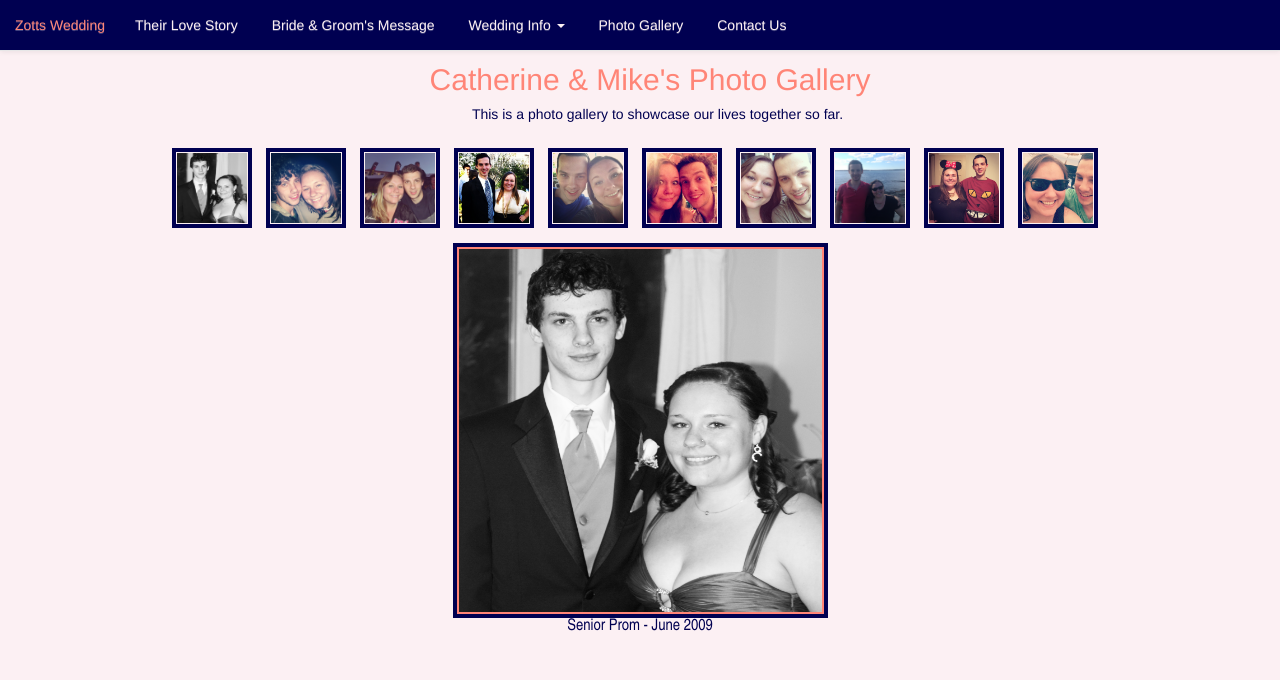
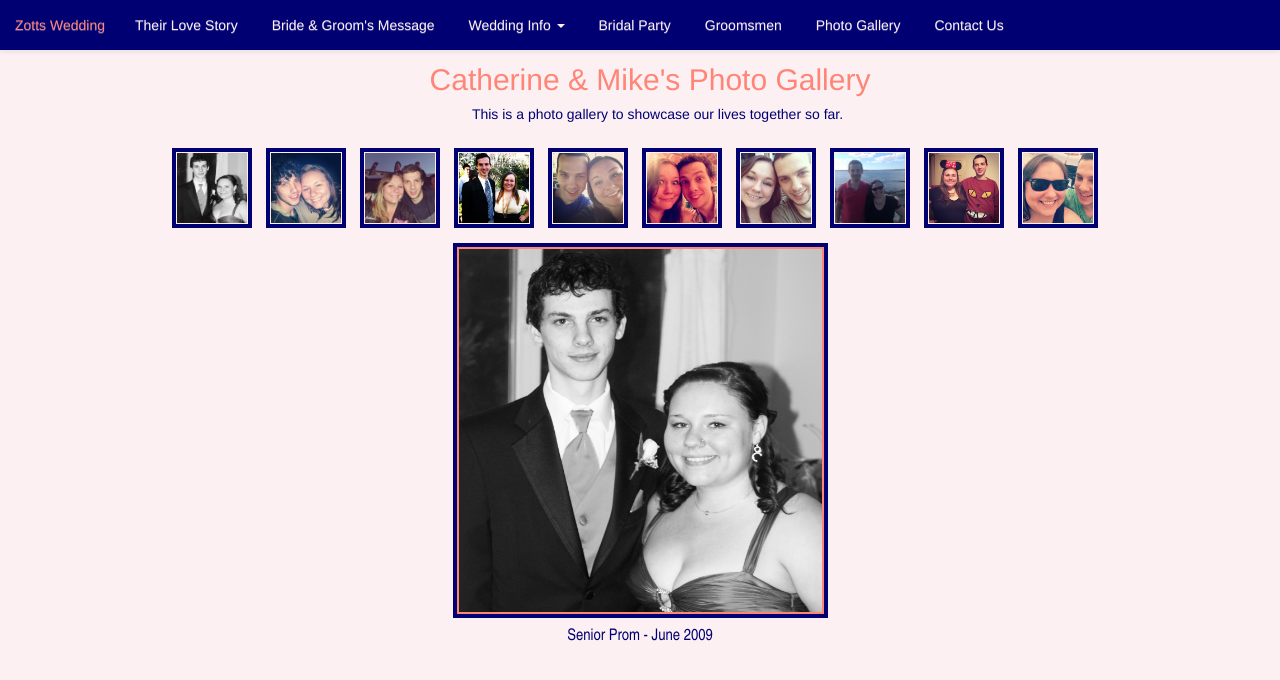
Before and after one commit to catherineplotts/zotts, a website: page gallery.html in a window 1280 px wide. Drawn offline with nearby package versions, Linux system fonts and the light colour scheme.

Commit message:
Updated shade of blue in css file. Added bridal party and groomsmen html files. Added pictures of bridal party and groomsmen. Updated server file to serve new html files. Updated navigation bar to include new links.

```diff
--- a/css/wedding2.css
+++ b/css/wedding2.css
@@ -48,7 +48,7 @@ h2{
 p{
 
 	font-size: 14px;
-	color: #000051;
+	color: #000073;
 	font-family: Helvetica, sans-serif;
 	line-height: 18px;
 	margin: 0 0 0 35px;
@@ -57,15 +57,17 @@ p{
 }
 figcaption{
 	font-size: 16px;
-	color: #000051;
+	margin: 10px 0 0 0 ;
+	color: #000073;
 	font-family: 'Arial Narrow', Helvetica, sans-serif;
 	line-height: 18px;
+	width:375px;
 }
 
 p a{
 
 	font-size: 16px;
-	color: #000051;
+	color: #000073;
 	font-family: 'Arial Narrow', Helvetica, sans-serif;
 	line-height: 18px;
 	text-decoration: underline;
@@ -78,7 +80,7 @@ p a:hover{
 
 a{
 
-	color: #000051
+	color: #000073
 	outline: none;
 
 }
@@ -191,18 +193,18 @@ a:hover, .navbar-default .navbar-nav > .active > a:focus {
 
 
 .navbar-default .navbar-nav > li > a {
-	background-color: #000051; /*Change active text color here*/
+	background-color: #000073; /*Change active text color here*/
 	color: #fcf0f3; /*Change active text color here*/
 	width: auto;
 }
 
 .navbar-default .navbar-header > a:hover {
-	background-color: #000051; /*Change active text color here*/
+	background-color: #000073; /*Change active text color here*/
 	color: #ff8577; /*Change active text color here*/
 	width: auto;
 }
 .navbar>.container .navbar-brand, .navbar>.container-fluid .navbar-brand > a {
-	background-color: #000051; /*Change active text color here*/
+	background-color: #000073; /*Change active text color here*/
 	width: auto;
 	margin-left: 0px;
 	font-size:14px;
@@ -211,18 +213,18 @@ a:hover, .navbar-default .navbar-nav > .active > a:focus {
 .navbar {
 	text-align: left;
 	width:auto;
-	background-color: #000051; /*Change active text color here*/
-	color: #000051; /*Change active text color here*/
+	background-color: #000073; /*Change active text color here*/
+	color: #000073; /*Change active text color here*/
 }
 #navbar {
 	width: auto;
-	background-color: #000051;
+	background-color: #000073;
 
 }
 .navbar-header{
 	width: auto;
 	color:#fcf0f3;
-	background-color: #000051;
+	background-color: #000073;
 
 }
 
@@ -236,32 +238,32 @@ a:hover, .navbar-default .navbar-nav > .active > a:focus {
 .container .#navbar{
 	width: auto;
 	color:#fcf0f3;
-	background-color: #000051;
+	background-color: #000073;
 
 }
 
 .navbar-default .navbar-brand {
 	color: #fcf0f3;
-	background-color: #000051;
+	background-color: #000073;
 }
 
 
 .thumbnails img {
 	height: 80px;
 	width: 80px;
-	border: 4px solid #000051;
+	border: 4px solid #000073;
 	padding: 1px;
 	margin: 15px 10px 15px 0;
 }
 .thumbnails img:hover {
-	border: 4px solid #000051;
+	border: 4px solid #000073;
 	cursor:pointer;
 	padding: 1px;
 	background-color: #ff8577;
 }
 
 #preview img {
-	border: 4px solid #000051;
+	border: 4px solid #000073;
 	padding: 2px;
 	background-color: #ff8577;
 	width: 375px;
@@ -269,7 +271,7 @@ a:hover, .navbar-default .navbar-nav > .active > a:focus {
 }
 #homepic img{
 
-	border: 4px solid #000051;
+	border: 4px solid #000073;
 	padding: 2px;
 	background-color: #ff8577;
 	margin:5px 0px 5px 0px;
--- a/gallery.html
+++ b/gallery.html
@@ -33,8 +33,10 @@
                       <li><A href="http://zotts.wedding/#venue">Venue Information</A></li>
                     </ul>
                   </li>
+                  <li><a href="http://zotts.wedding/bridesmaids">Bridal Party</a></li>
+                  <li><a href="http://zotts.wedding/groomsmen">Groomsmen</a></li>
                   <li><a href="http://zotts.wedding/photos">Photo Gallery</a></li>
-                  <li><a href="mailto://cplotts09@gmail.com">Contact Us</a></li>
+                  <li><a href="mailto://zotts.9.9.16@gmail.com">Contact Us</a></li>
                 </ul>
               </div>
             </div>
```
Also changed, not shown: server.js (+12 -0 lines), wed.html (+1 -1 lines).
